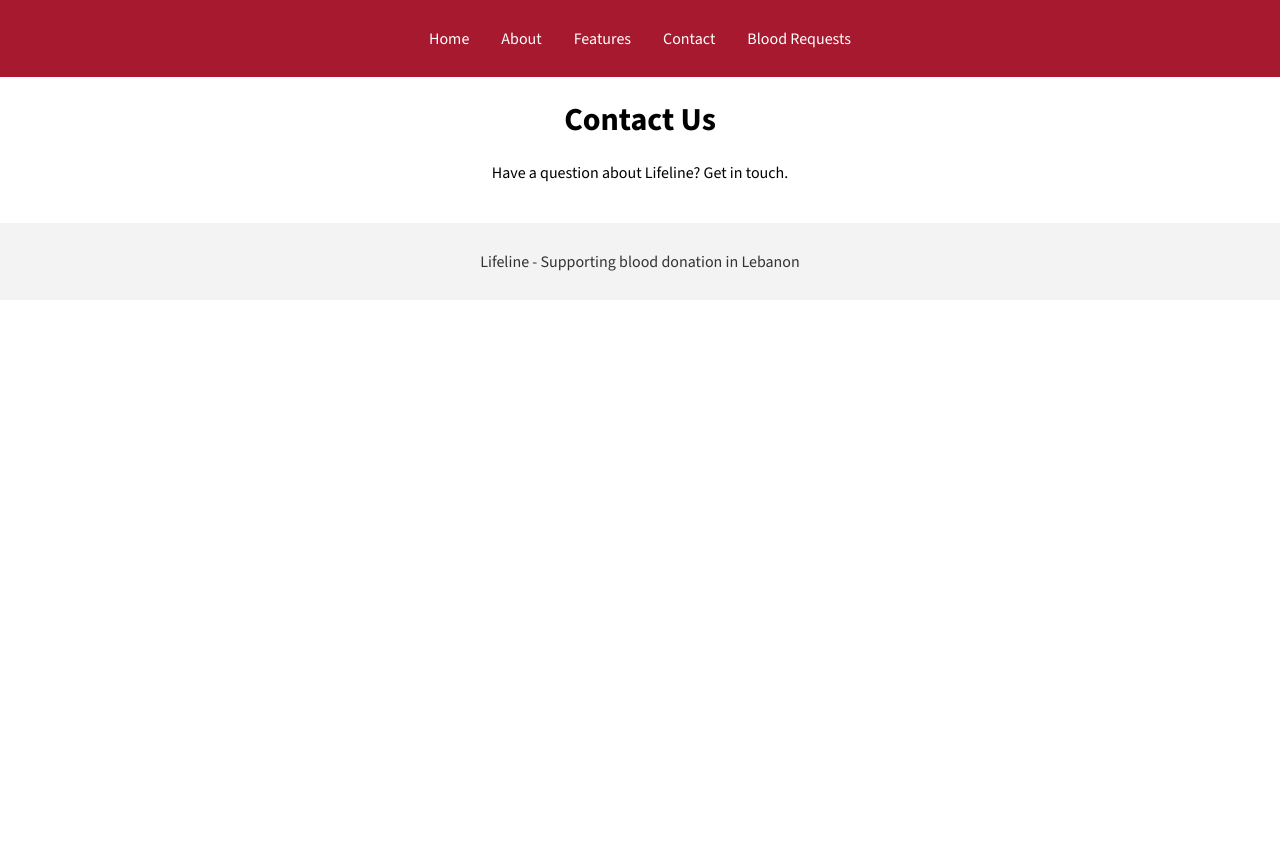
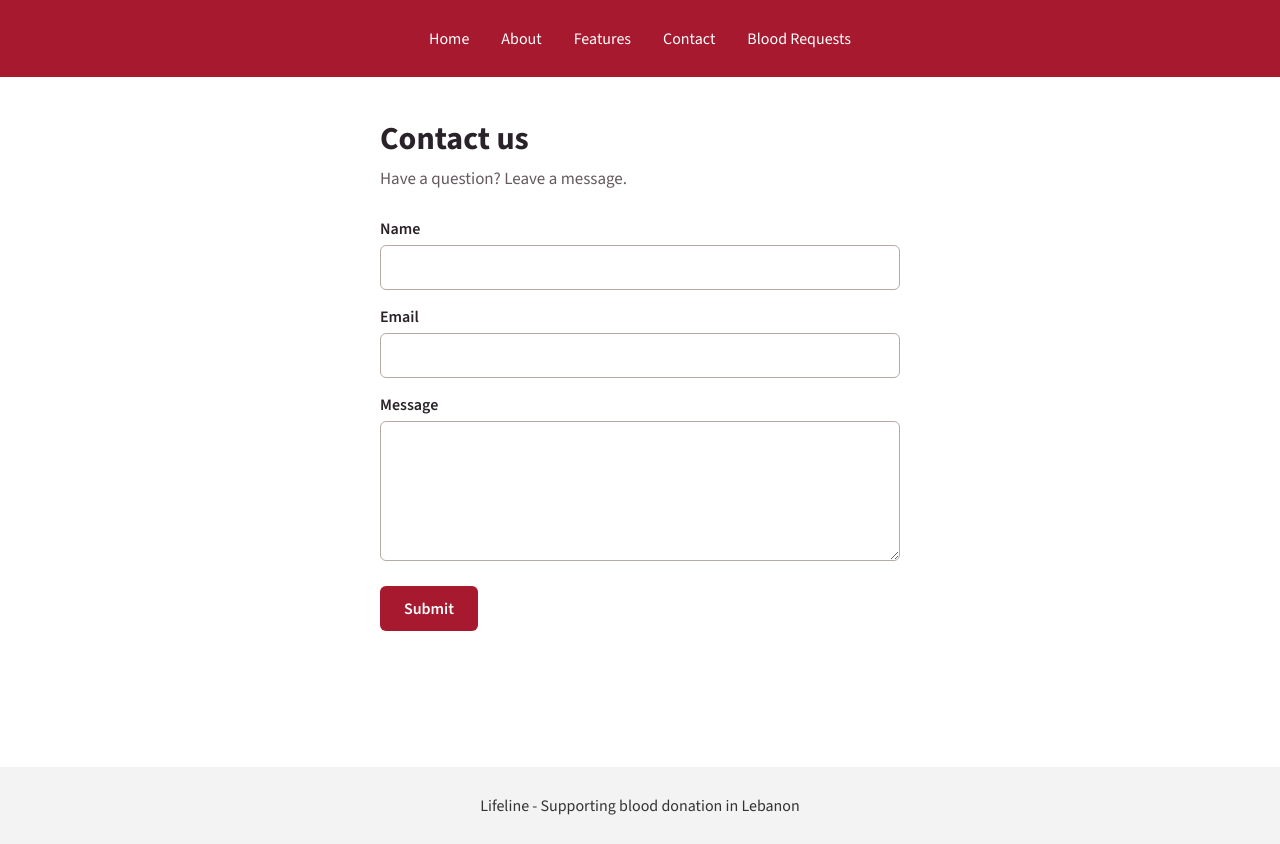
Before and after one commit to HusseinHraibi/LifeLine, a React (Create React App) app: page /contact in a window 1280 px wide. Before the commit the page ends 800 px from the top, so only its background shows below. Built offline with nearby package versions, Linux system fonts and the light colour scheme.

Commit message:
Add Contact page

```diff
--- a/src/pages/Contact.js
+++ b/src/pages/Contact.js
@@ -1,10 +1,47 @@
+import { useState } from 'react';
+import '../styles/Contact.css';
+import '../styles/Forms.css';
+
 function Contact() {
-    return (
-      <main>
-        <h1>Contact Us</h1>
-        <p>Have a question about Lifeline? Get in touch.</p>
-      </main>
-    );
+  const [values, setValues] = useState({ name: '', email: '', message: '' });
+  const [feedback, setFeedback] = useState('');
+
+  function handleChange(e) {
+    setValues({ ...values, [e.target.name]: e.target.value });
+    setFeedback('');
   }
 
-  export default Contact;
+  function handleSubmit(e) {
+    e.preventDefault();
+    if (!values.name.trim() || !values.email.trim() || !values.message.trim()) {
+      setFeedback('Please fill in your name, email, and message.');
+      return;
+    }
+
+    setFeedback('Message checked. Sending is not connected yet.');
+  }
+
+  return (
+    <main className="contact-page">
+      <header>
+        <h1>Contact us</h1>
+        <p>Have a question? Leave a message.</p>
+      </header>
+          <form className="lifeline-form" onSubmit={handleSubmit}>
+            <label htmlFor="contact-name">Name</label>
+            <input id="contact-name" name="name" autoComplete="name" value={values.name} onChange={handleChange} required />
+
+            <label htmlFor="contact-email">Email</label>
+            <input id="contact-email" name="email" type="email" autoComplete="email" value={values.email} onChange={handleChange} required />
+
+            <label htmlFor="contact-message">Message</label>
+            <textarea id="contact-message" name="message" value={values.message} onChange={handleChange} required />
+
+            <button type="submit">Submit</button>
+            <p className="form-message" role="status">{feedback}</p>
+          </form>
+    </main>
+  );
+}
+
+export default Contact;
--- /dev/null
+++ b/src/styles/Contact.css
@@ -0,0 +1,25 @@
+.contact-page {
+  max-width: 520px;
+  margin: 0 auto;
+  padding: 40px 24px;
+  color: #292329;
+  text-align: left;
+}
+
+.contact-page h1 {
+  margin: 0 0 8px;
+  font-size: 32px;
+}
+
+.contact-page header p {
+  margin: 0 0 28px;
+  color: #65585e;
+  font-size: 17px;
+}
+
+@media (max-width: 600px) {
+  .contact-page {
+    padding: 32px 20px;
+  }
+
+}
```
